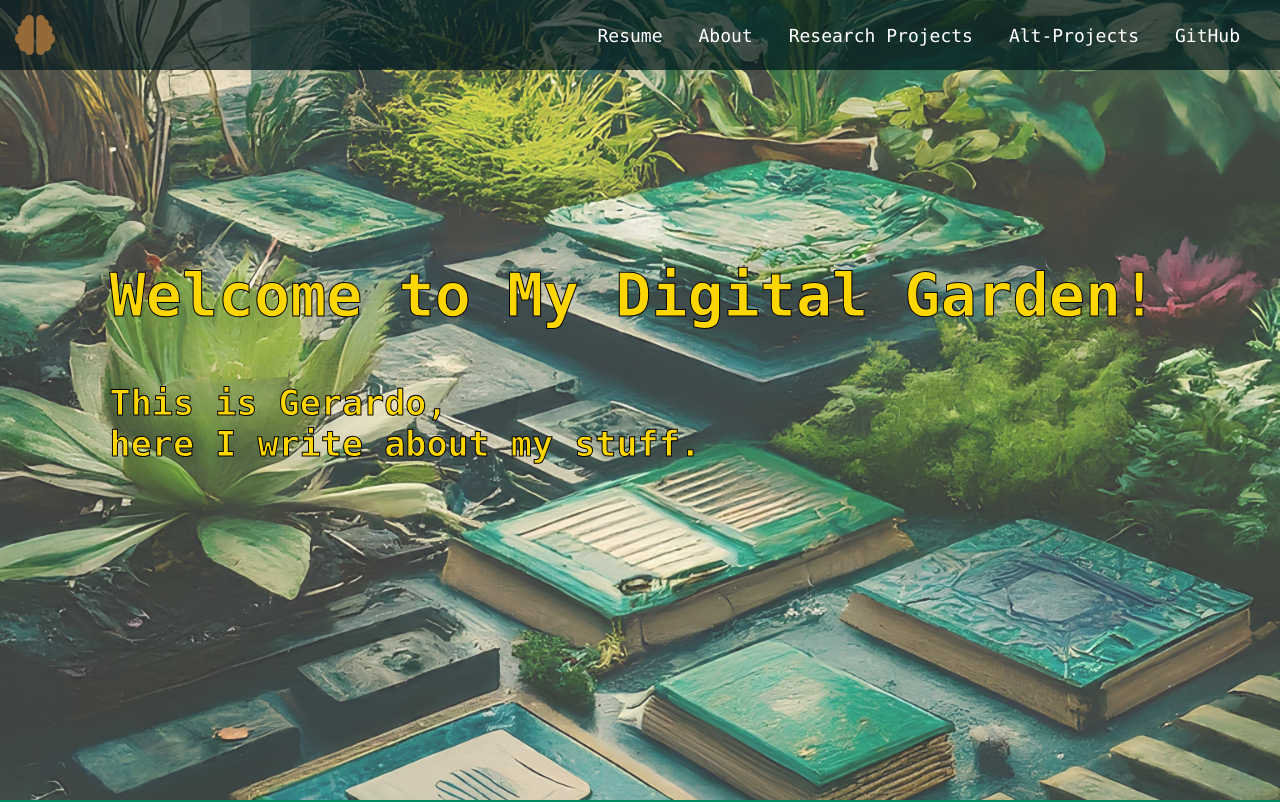
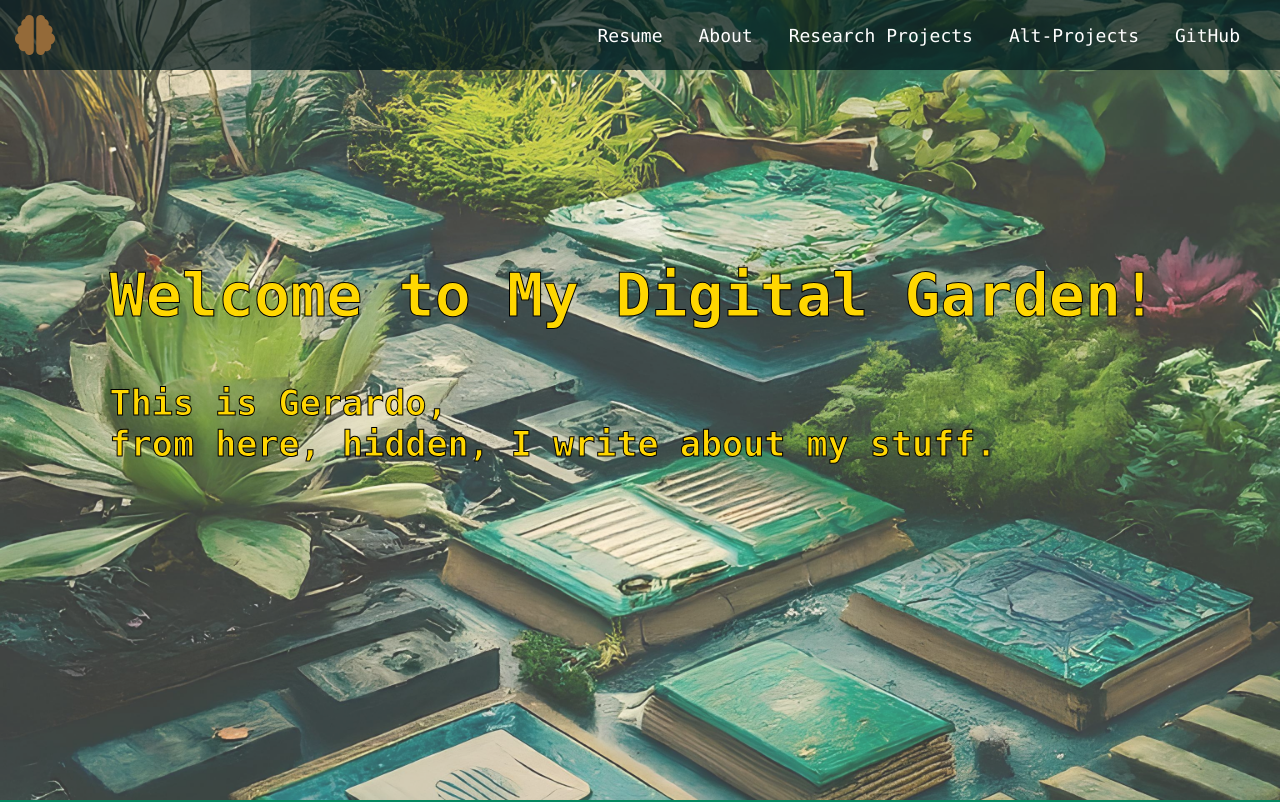
Before and after one commit to gmalagonv/personal_web, a plain HTML site: page index.html in a window 1280 px wide. Shown: the top 802 px of the page. Drawn offline with Linux system fonts and the light colour scheme; a web font is replaced by a local one.

Commit message:
index modified

```diff
--- a/index.html
+++ b/index.html
@@ -62,7 +62,7 @@
 
             <div class="welcome">
                 <h1>Welcome to My Digital Garden!</h1>
-                <h3>This is Gerardo, <br> here I write about my stuff.</h3>
+                <h3>This is Gerardo, <br> from here, hidden, I write about my stuff.</h3>
             </div>
         </div>
 
```
